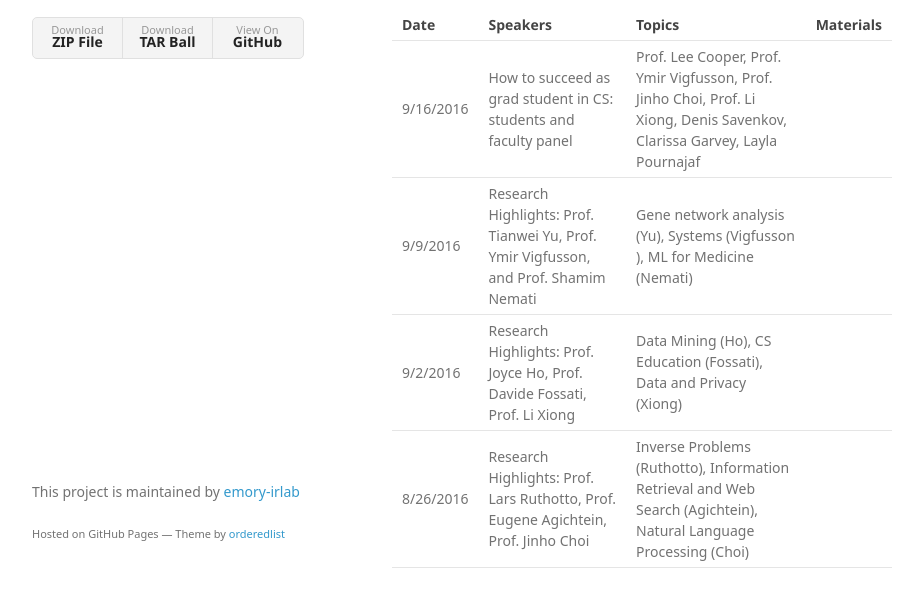
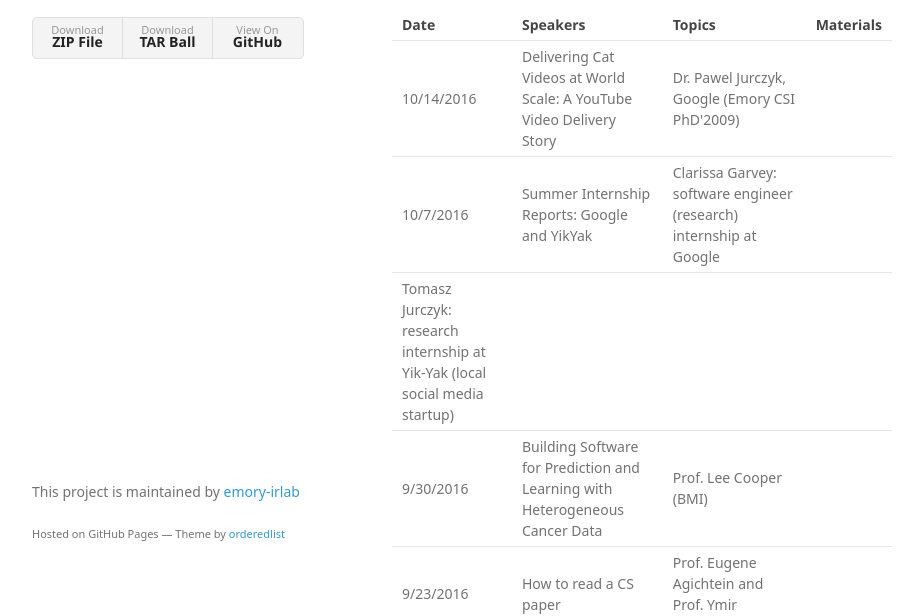
Before and after one commit to emory-irlab/cs700, a plain HTML site: page index.html in a window 1280 px wide. Shown: the part 187-803 px from the top of the page, without its empty margins (178-1101 px from the left). Drawn offline with Linux system fonts and the light colour scheme; a web font is replaced by a local one.

```diff
--- a/index.html
+++ b/index.html
@@ -47,6 +47,36 @@
 </thead>
 <tbody>
 <tr>
+<td align="center">10/14/2016</td>
+<td>Delivering Cat Videos at World Scale: A YouTube Video Delivery Story</td>
+<td>Dr. Pawel Jurczyk, Google (Emory CSI PhD'2009)</td>
+<td></td>
+</tr>
+<tr>
+<td align="center">10/7/2016</td>
+<td>Summer Internship Reports: Google and YikYak</td>
+<td>Clarissa Garvey: software engineer (research) internship at Google</td>
+<td></td>
+</tr>
+<tr>
+<td align="center">Tomasz Jurczyk: research internship at Yik-Yak (local social media startup)</td>
+<td></td>
+<td></td>
+<td></td>
+</tr>
+<tr>
+<td align="center">9/30/2016</td>
+<td>Building Software for Prediction and Learning with Heterogeneous Cancer Data</td>
+<td>Prof. Lee Cooper (BMI)</td>
+<td></td>
+</tr>
+<tr>
+<td align="center">9/23/2016</td>
+<td>How to read a CS paper</td>
+<td>Prof. Eugene Agichtein and Prof. Ymir Vigfusson</td>
+<td></td>
+</tr>
+<tr>
 <td align="center">9/16/2016</td>
 <td>How to succeed as grad student in CS: students and faculty panel</td>
 <td>Prof. Lee Cooper, Prof. Ymir Vigfusson, Prof. Jinho Choi, Prof. Li Xiong, Denis Savenkov, Clarissa Garvey, Layla Pournajaf</td>
--- a/params.json
+++ b/params.json
@@ -1,6 +1,6 @@
 {
   "name": "Cs700",
   "tagline": "CS Research Seminar",
-  "body": "# Fall 2016 Schedule\r\n## Default meeting time: Fridays at 3pm, Math & Science Center W201\r\n***\r\n\r\n|Date| Speakers| Topics | Materials |\r\n|:---:|---|---|---|\r\n|9/16/2016|How to succeed as grad student in CS: students and faculty panel|Prof. Lee Cooper, Prof. Ymir Vigfusson, Prof. Jinho Choi, Prof. Li Xiong, Denis Savenkov, Clarissa Garvey, Layla Pournajaf||\r\n|9/9/2016| Research Highlights: Prof. Tianwei Yu, Prof. Ymir Vigfusson, and Prof. Shamim Nemati| Gene network analysis (Yu), Systems (Vigfusson ), ML for Medicine (Nemati) ||\r\n|9/2/2016 | Research Highlights: Prof. Joyce Ho, Prof. Davide Fossati, Prof. Li Xiong | Data Mining (Ho), CS Education (Fossati), Data and Privacy (Xiong) ||\r\n|8/26/2016|Research Highlights: Prof. Lars Ruthotto, Prof. Eugene Agichtein, Prof. Jinho Choi|Inverse Problems (Ruthotto), Information Retrieval and Web Search (Agichtein), Natural Language Processing (Choi)||\r\n\r\n\r\n",
+  "body": "# Fall 2016 Schedule\r\n## Default meeting time: Fridays at 3pm, Math & Science Center W201\r\n***\r\n\r\n|Date| Speakers| Topics | Materials |\r\n|:---:|---|---|---|\r\n|10/14/2016|Delivering Cat Videos at World Scale: A YouTube Video Delivery Story|Dr. Pawel Jurczyk, Google (Emory CSI PhD'2009)||\r\n|10/7/2016|Summer Internship Reports: Google and YikYak|Clarissa Garvey: software engineer (research) internship at Google\r\nTomasz Jurczyk: research internship at Yik-Yak (local social media startup)||\r\n|9/30/2016|Building Software for Prediction and Learning with Heterogeneous Cancer Data|Prof. Lee Cooper (BMI)||\r\n|9/23/2016|How to read a CS paper|Prof. Eugene Agichtein and Prof. Ymir Vigfusson||\r\n|9/16/2016|How to succeed as grad student in CS: students and faculty panel|Prof. Lee Cooper, Prof. Ymir Vigfusson, Prof. Jinho Choi, Prof. Li Xiong, Denis Savenkov, Clarissa Garvey, Layla Pournajaf||\r\n|9/9/2016| Research Highlights: Prof. Tianwei Yu, Prof. Ymir Vigfusson, and Prof. Shamim Nemati| Gene network analysis (Yu), Systems (Vigfusson ), ML for Medicine (Nemati) ||\r\n|9/2/2016 | Research Highlights: Prof. Joyce Ho, Prof. Davide Fossati, Prof. Li Xiong | Data Mining (Ho), CS Education (Fossati), Data and Privacy (Xiong) ||\r\n|8/26/2016|Research Highlights: Prof. Lars Ruthotto, Prof. Eugene Agichtein, Prof. Jinho Choi|Inverse Problems (Ruthotto), Information Retrieval and Web Search (Agichtein), Natural Language Processing (Choi)||\r\n\r\n\r\n",
   "note": "Don't delete this file! It's used internally to help with page regeneration."
 }
```
